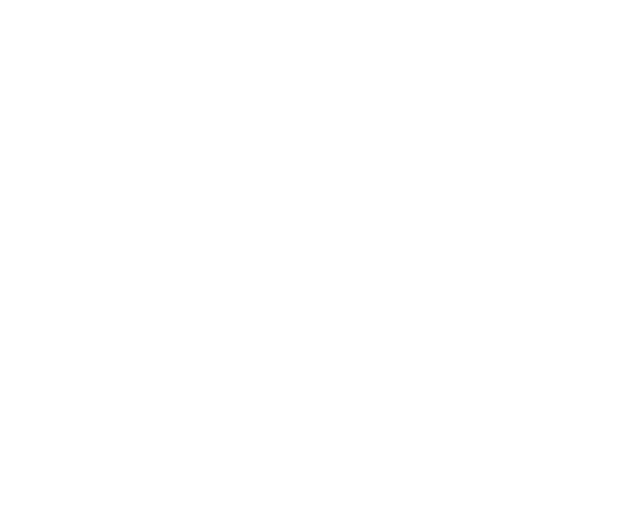
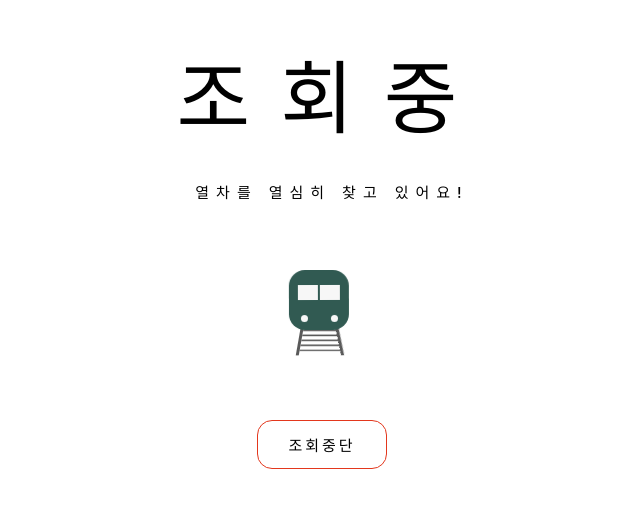
Before and after one commit to yeoooo/getTrain, a React (Vite) app in the folder client/: page /searching in a window 1280 px wide. Before the commit this address had no page. Shown: the part 157-664 px from the top of the page, without its empty margins (308-948 px from the left). Built offline with nearby package versions, Linux system fonts and the light colour scheme.

Commit message:
feat: 열차 조회중 페이지 생성

```diff
--- /dev/null
+++ b/client/src/@components/searching/loadingAnime.jsx
@@ -0,0 +1,113 @@
+import React from 'react'
+import { styled } from 'styled-components'
+
+function LoadingAnime(){
+    return(
+        <AnimeWrapper>
+            <AnimeBox>
+                <Track/>
+                <Train/>
+            </AnimeBox>
+        </AnimeWrapper>
+    )
+
+
+}
+
+const AnimeWrapper = styled.div`
+    display: flex;
+    align-items: center;
+    justify-content: center;
+    margin: 5rem 0;
+`
+
+const AnimeBox = styled.div`
+    position: relative;
+`
+
+const Track = styled.div`
+    position: relative;
+    overflow: hidden;
+    width: 60px;
+    height: 100px;
+    border-left: 3px solid #595959;
+    transform: skew(-10deg) rotateX(45deg);
+
+    &:before {
+        content:"";
+        position: absolute;
+        height: 3px;
+        width: 60px;
+        background-color: #595959;
+        top: 90px;
+        box-shadow: 0 0 #595959, 0 -10px #595959, 0 -20px #595959, 0 -30px #595959, 0 -40px #595959, 0 -50px #595959, 0 -50px #595959, 0 -60px #595959,0 -70px #595959, 0 -80px #595959, 0 -90px #595959, 0 -100px #595959, 0 -110px #595959, 0 -120px #595959, 0 -130px #595959, 0 -140px #595959;
+        animation: track 1s linear infinite;
+    }
+
+    @keyframes track {
+        0% {transform: translateY(70px) rotateX(45deg);}
+        100% {transform: translateY(0px) rotateX(45deg);}
+    }
+
+    &:after {
+        content:"";
+        position: absolute;
+        transform: rotate(-15deg);
+        width: 60px;
+        height: 120px;
+        background-color: #fff;
+        border-left: 3px solid #595959;
+        left: 30px;
+        top: -10px;
+      }
+`
+
+const Train = styled.div`
+    display: flex;
+    align-items: center;
+    justify-content: center;
+    position: absolute;
+    width: 60px;
+    height: 60px;
+    background-color: #315A52;
+    border-radius: 16px;
+    top:0;
+    left:-13px;
+    transform-origin: bottom;
+    animation: rotate 1s linear infinite;
+
+    &:before {
+        content:"";
+        position: absolute;
+        background-color: #f7f7f7;
+        width:20px;
+        height:15px;
+        left:9px;
+        top:15px;
+        box-shadow: 22px 0 #f7f7f7;
+    }
+
+    &:after {
+        content:"";
+        position: absolute;
+        background-color: #f7f7f7;
+        border-radius:50%;
+        height: 7px;
+        width: 7px;
+        top:45px;
+        left: 12px;
+        box-shadow: 30px 0px #f7f7f7;
+    }
+
+    @keyframes rotate {
+        0% {transform: rotate(0);}
+        25% {transform: rotate(2deg);}
+        50% {transform: rotate(0);}
+        75% {transform: rotate(-2deg);}
+        100% {transform: rotate(0);}
+    }
+`
+
+
+
+export default LoadingAnime
--- /dev/null
+++ b/client/src/@pages/SearchingPage.jsx
@@ -0,0 +1,82 @@
+import React from 'react';
+import LoadingAnime from '../@components/searching/loadingAnime';
+import { styled } from 'styled-components';
+
+function SearchingPage(){
+    const handleStopButton = async () => {
+        const email = 'user@gamil.com';
+
+        try {
+            const response = await fetch('api/v1/reserve/stop', {
+                method: 'POST',
+                headers: {'Content-Type': 'application/json'},
+                body: JSON.stringify({ email }),
+            });
+        } catch(error) {
+            console.log(error.message);
+        }
+
+    }
+
+    return(
+        <SearchingPageWrapper>
+            <SearchingText>조회중</SearchingText>
+            <SearchingCaption>열차를 열심히 찾고 있어요!</SearchingCaption>
+            <LoadingAnime/>
+            <StopButton onClick={handleStopButton}><span>조회중단</span></StopButton>
+        </SearchingPageWrapper>
+    )
+}
+
+const SearchingPageWrapper = styled.div`
+    display: flex;
+    flex-direction: column;
+    align-items: center;
+    justify-content: center;
+    height:100vh;
+`
+
+const SearchingText = styled.h1`
+    font-size: 8rem;
+    font-weight: 700;
+    letter-spacing: 3rem;
+    color: #000000;
+    margin: 4rem 0;
+`
+
+const SearchingCaption = styled.h3`
+    font-size: 1.5rem;
+    font-weight: 500;
+    letter-spacing: 0.7rem;
+    color: #000000;
+    margin: 0.7rem 0 2rem 0;
+`
+
+const StopButton = styled.button`
+    background-color: #ffffff;
+    color: #000000;
+    padding: 1.3rem 3rem;
+    margin: 0 2rem 0 0;
+
+    border: 1px solid #e3371d;
+    border-radius: 15px;
+    transition: transform 0.1s;
+
+    &:hover {
+        background-color: #e3371d;
+        border: 1px solid #e3371d;
+        color: #ffffff;
+        transform: scale(1.05);
+    }
+
+    span{
+        letter-spacing: 0.3rem;
+        font-size: 1.5rem;
+        font-weight: 600;
+        text-align: center;
+
+    }
+
+`
+
+export default SearchingPage
--- a/client/src/App.jsx
+++ b/client/src/App.jsx
@@ -3,6 +3,7 @@
 import { theme } from "./style/theme";
 import LoginPage from "./@pages/LoginPage";
 import SearchFormPage from "./@pages/SearchFormPage";
+import SearchingPage from "./@pages/SearchingPage";
 import { BrowserRouter as Router, Routes, Route } from "react-router-dom";
 
 export default function App() {
@@ -14,6 +15,7 @@
           <Routes>
             <Route path="/" element={<LoginPage />} />
             <Route path="/search" element={<SearchFormPage />} />
+            <Route path="/searching" element={<SearchingPage/>} />
           </Routes>
         </Router>
       </ThemeProvider>
```
